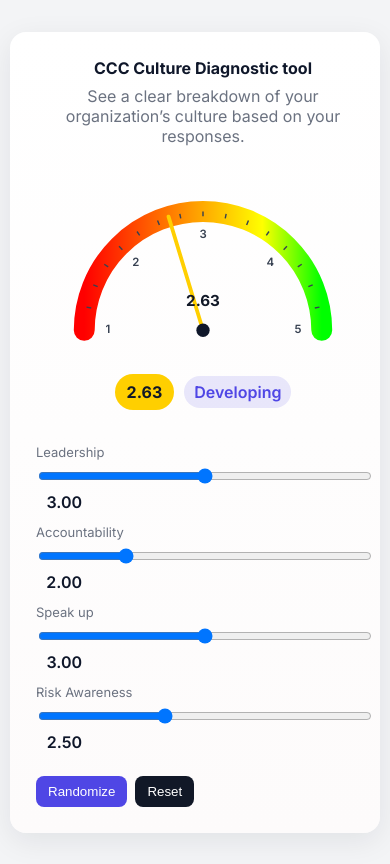
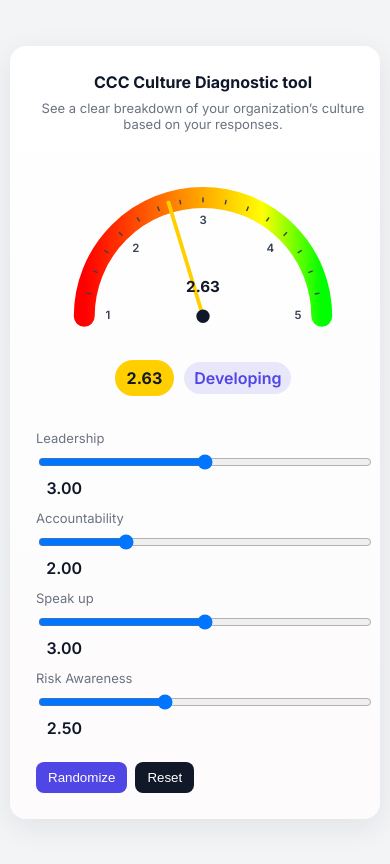
Before and after one commit to Choloooo/ccc, a plain HTML site: page index.html in a window 390 px wide. Drawn offline with Linux system fonts and the light colour scheme.

Commit message:
Adjust CSS styles for layout and text properties

```diff
--- a/index.html
+++ b/index.html
@@ -36,15 +36,15 @@ body {
   padding:22px;
   display:flex;
   gap:24px;
-  align-items:center;
+  align-items:flex-start;
   flex-wrap:wrap;
 }
 
-.left{flex: none; padding:12px; min-width:300px;}
-.right{flex: none; padding:8px 4px; min-width:280px;}
+.left{flex: none; padding:12px; min-width:0; width:100%;}
+.right{flex: none; padding:8px 4px; min-width:0; width:100%;}
 
-h2{margin:0 0 8px;font-size:20px}
-p.lead{margin:0 0 18px;color:var(--muted)}
+h2{margin:0 0 8px;font-size:20px; word-break: break-word;}
+p.lead{margin:0 0 18px;color:var(--muted); word-break: break-word; overflow-wrap: break-word;}
 
 svg{
   width:100%;
@@ -56,7 +56,7 @@ svg{
   stroke:#111827;
   stroke-width:4;
   stroke-linecap:round;
-  transform-origin:50% 87.5%; /* dynamic origin */
+  transform-origin:50% 87.5%;
   transition: transform 800ms cubic-bezier(.2,.9,.2,1), stroke 300ms ease;
 }
 .center-circle{fill:#0f172a}
@@ -93,12 +93,15 @@ button{background:var(--accent);border:none;color:white;padding:8px 12px;border-
     flex-direction:column;
     text-align:center;
     gap:18px;
+    align-items:center;
   }
   .left, .right{
     padding:8px;
-    min-width:100%;
+    min-width:0;
+    width:100%;
   }
   h2{font-size:18px;}
+  p.lead{font-size:14px;}
   text.needle-value{font-size:20px;}
   .control label{
     width:100%;
@@ -116,6 +119,7 @@ button{background:var(--accent);border:none;color:white;padding:8px 12px;border-
 @media(max-width:400px){
   svg{max-height:190px;}
   h2{font-size:16px;}
+  p.lead{font-size:13px;}
   text.needle-value{font-size:16px;}
   #majorNumbers text{font-size:12px;}
   body{padding:10px;}
```
